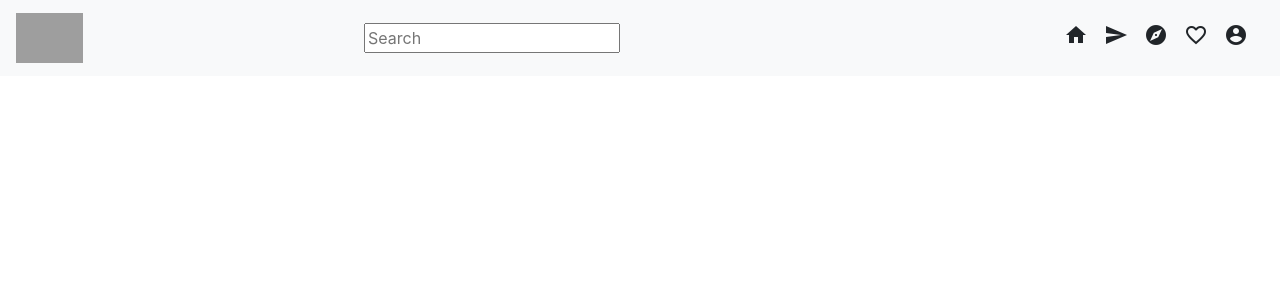
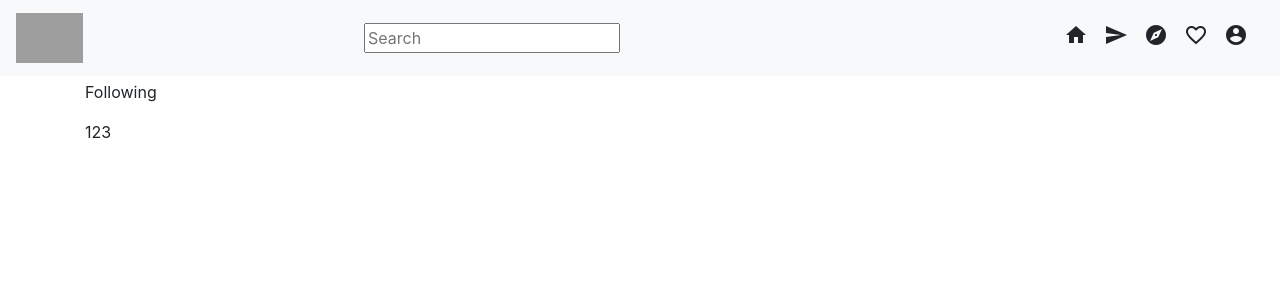
Before and after one commit to LincolnMoki/instagram, a Django app: template instagram/templates/instagram/profile.html in a window 1280 px wide. Shown: the top 300 px of the page. Run offline with Django 3.2, Linux system fonts and the light colour scheme; the template is opened without the code that fills it, so the values that code supplies are empty; some libraries are stand-ins or nearby versions; grey boxes are pictures that could not be loaded.

Commit message:
added class div class level

```diff
--- a/instagram/templates/instagram/profile.html
+++ b/instagram/templates/instagram/profile.html
@@ -20,7 +20,12 @@
             <p class="title">3,456</p>
           </div>
         </div>
-
+        <div class="level-item has-text-centered">
+            <div>
+              <p class="heading">Following</p>
+              <p class="title">123</p>
+            </div>
+          </div>
 
 
 
```
